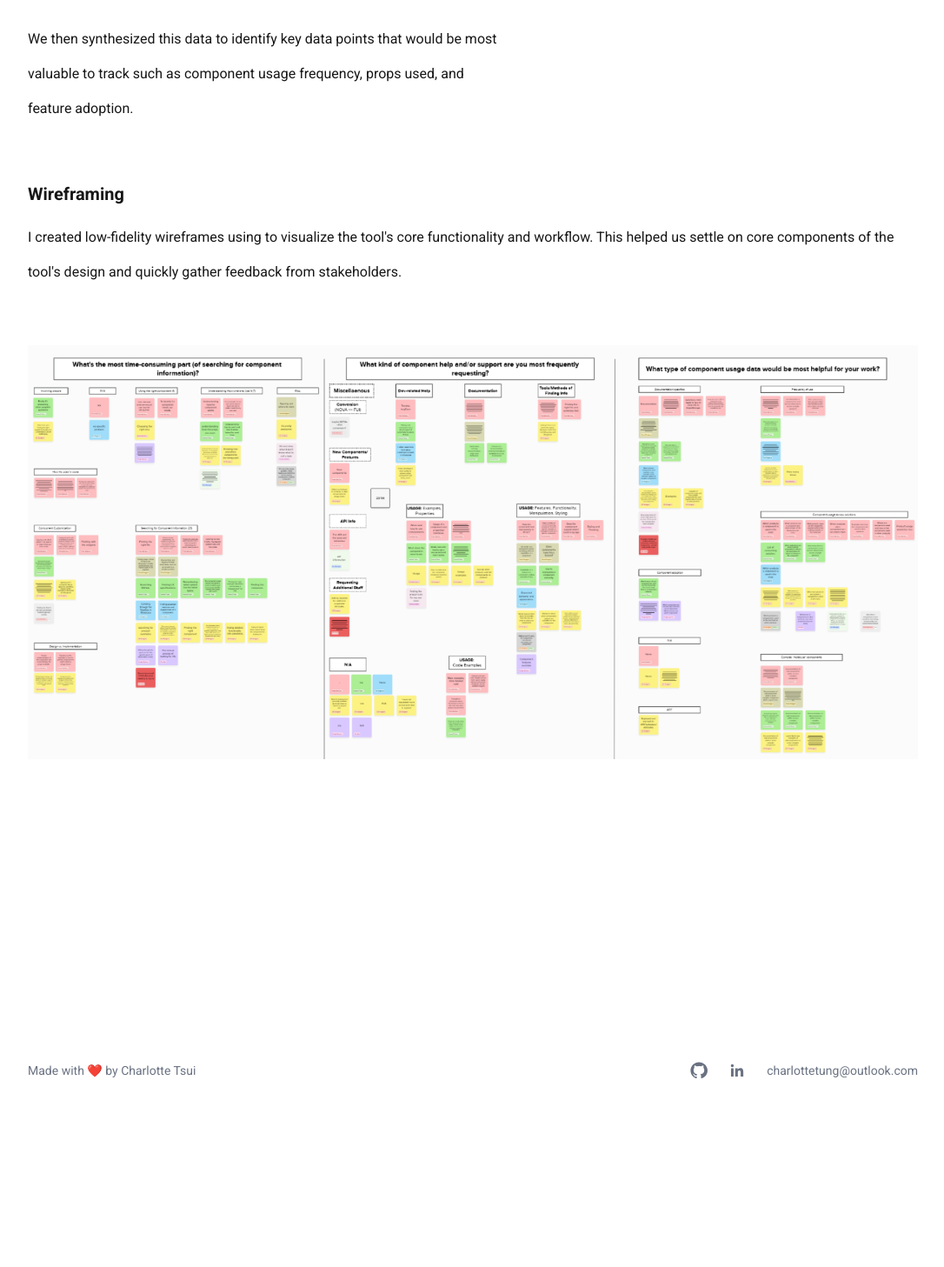
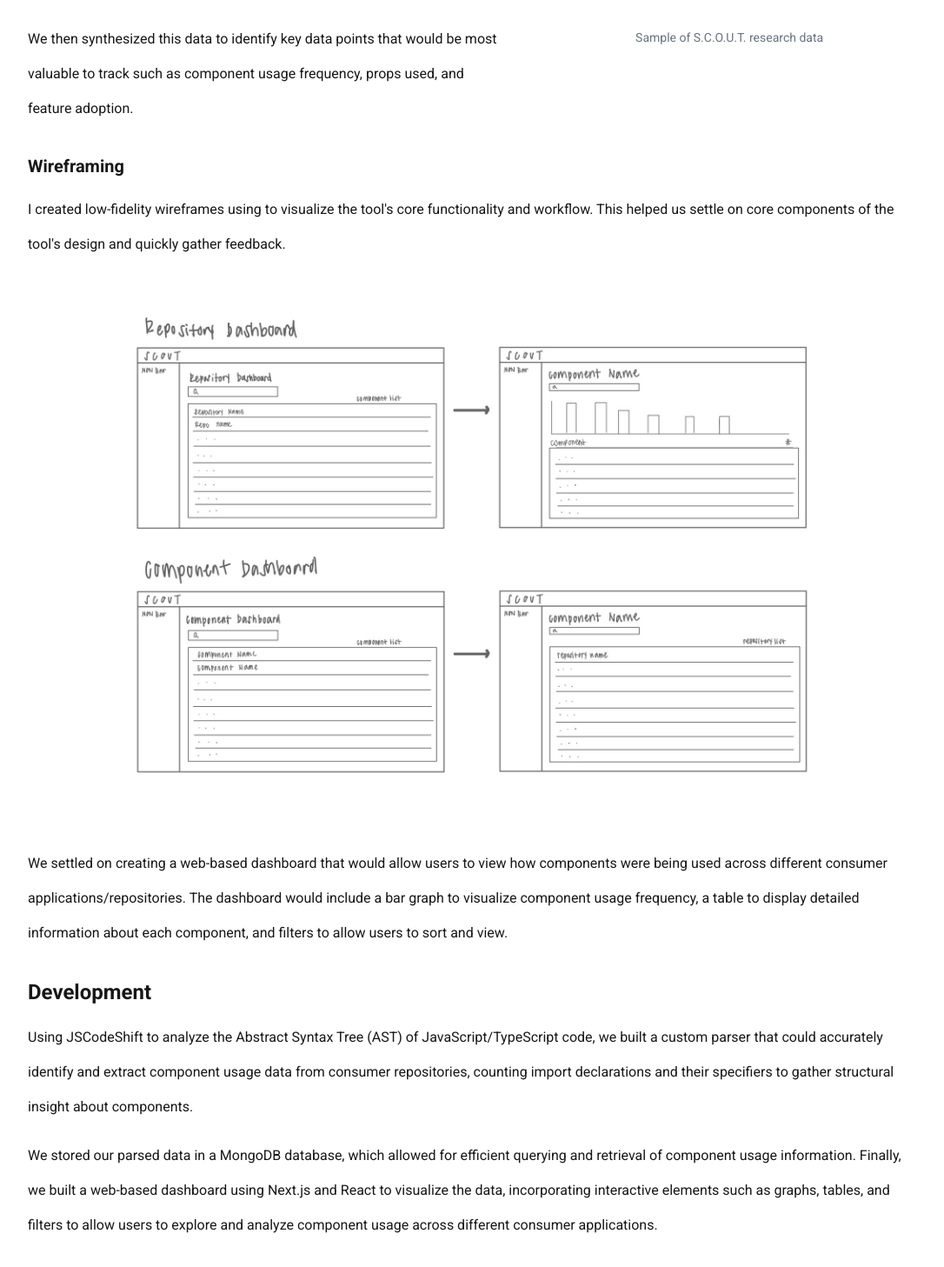
Before and after one commit to charlottetsui/my-portfolio, a Next.js app: page /work/sas in a window 1280 px wide. Shown: the part 2371-3828 px from the top of the page at 87% size, without its empty margins (96-1182 px from the left). Before the commit the page ends 3684 px from the top, so only its background shows below. Built offline with nearby package versions, Linux system fonts and the light colour scheme.

Commit message:
Update SAS page

```diff
--- a/src/app/work/sas/page.tsx
+++ b/src/app/work/sas/page.tsx
@@ -106,33 +106,64 @@ export default function SASPage() {
                 frequency, props used, and feature adoption.
               </p>
             </div>
-            <div className="relative w-full max-w-xl h-auto aspect-video flex justify-center">
+            <div className="relative w-full max-w-xl h-auto aspect-video flex flex-col items-center">
+              <div className="relative w-full aspect-video">
+                <Image
+                  src="/images/scout_research.png"
+                  alt="Me!"
+                  fill
+                  className="object-contain object-top rounded-lg"
+                />
+              </div>
+              <p className="text-sm text-gray-500">
+                Sample of S.C.O.U.T. research data
+              </p>
+            </div>
+          </div>
+          <div className="flex flex-col gap-12 leading-10">
+            <div className="flex flex-col gap-4">
+              <p className="font-bold text-xl">Wireframing</p>
+              <p className="max-w-screen">
+                I created low-fidelity wireframes using to visualize the
+                tool&apos;s core functionality and workflow. This helped us
+                settle on core components of the tool&apos;s design and quickly
+                gather feedback.
+              </p>
+            </div>
+            <div className="relative w-full h-full h-auto aspect-video flex justify-center">
               <Image
-                src="/images/scout_research.png"
+                src="/images/sas_wireframing.JPG"
                 alt="Me!"
                 fill
                 className="object-contain object-top"
               />
             </div>
+            <p className="max-w-screen">
+              We settled on creating a web-based dashboard that would allow
+              users to view how components were being used across different
+              consumer applications/repositories. The dashboard would include a
+              bar graph to visualize component usage frequency, a table to
+              display detailed information about each component, and filters to
+              allow users to sort and view.
+            </p>
           </div>
-          <div className="flex flex-col gap-12 my-4 leading-10">
-            <div className="flex flex-col gap-4 my-4">
-              <p className="font-bold text-xl">Wireframing</p>
-              <p className="max-w-screen">
-                I created low-fidelity wireframes using to visualize the
-                tool&apos;s core functionality and workflow. This helped us
-                settle on core components of the tool&apos;s design and quickly
-                gather feedback from stakeholders.
-              </p>
-            </div>
-            <div className="relative w-full h-full h-auto aspect-video flex justify-center">
-              <Image
-                src="/images/scout_research.png"
-                alt="Me!"
-                fill
-                className="object-contain object-top"
-              />
-            </div>
+          <div className="flex flex-col gap-4 my-8 leading-10 mb-4">
+            <p className="font-bold text-2xl">Development</p>
+            <p>
+              Using JSCodeShift to analyze the Abstract Syntax Tree (AST) of
+              JavaScript/TypeScript code, we built a custom parser that could
+              accurately identify and extract component usage data from consumer
+              repositories, counting import declarations and their specifiers to
+              gather structural insight about components.
+            </p>
+            <p>
+              We stored our parsed data in a MongoDB database, which allowed for
+              efficient querying and retrieval of component usage information.
+              Finally, we built a web-based dashboard using Next.js and React to
+              visualize the data, incorporating interactive elements such as
+              graphs, tables, and filters to allow users to explore and analyze
+              component usage across different consumer applications.
+            </p>
           </div>
         </div>
       </div>
```
Also changed, not shown: public/images/sas_wireframing.JPG (added).
